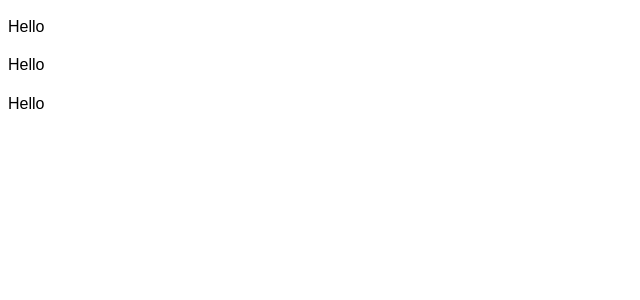
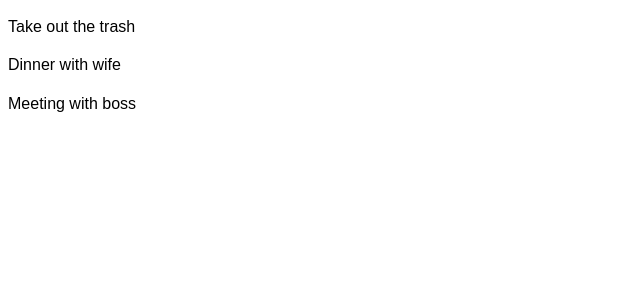
Before and after one commit to krzysztofstefanski/ToDo-App, a React (Create React App) app: page / in a window 1280 px wide. Shown: the top 300 px of the page, without its empty margins (0-640 px from the left). Built offline with nearby package versions, Linux system fonts and the light colour scheme.

Commit message:
add component todoitem and proptypes in todos component

```diff
--- a/src/components/ToDoItem.js
+++ b/src/components/ToDoItem.js
@@ -4,7 +4,7 @@ export class ToDoItem extends Component {
   render() {
     return (
       <div>
-        <p>Hello</p>
+        <p>{this.props.todo.title}</p>
       </div>
     )
   }
--- a/src/components/Todos.js
+++ b/src/components/Todos.js
@@ -1,13 +1,18 @@
 import React, { Component } from 'react';
 import ToDoItem from './ToDoItem'
+import PropTypes from 'prop-types'
 
 class Todos extends Component {
   render() {
-return this.props.todos.map((todo)=>(
-    <ToDoItem />
+return this.props.todos.map((todo)=>
+    <ToDoItem key={todo.id} todo={todo}/>
 
-))
+)
 }
+}
+//PropTypes is a good practice
+Todos.propTpes = {
+  todos: PropTypes.array.isRequired
 }
 
 export default Todos;
```
